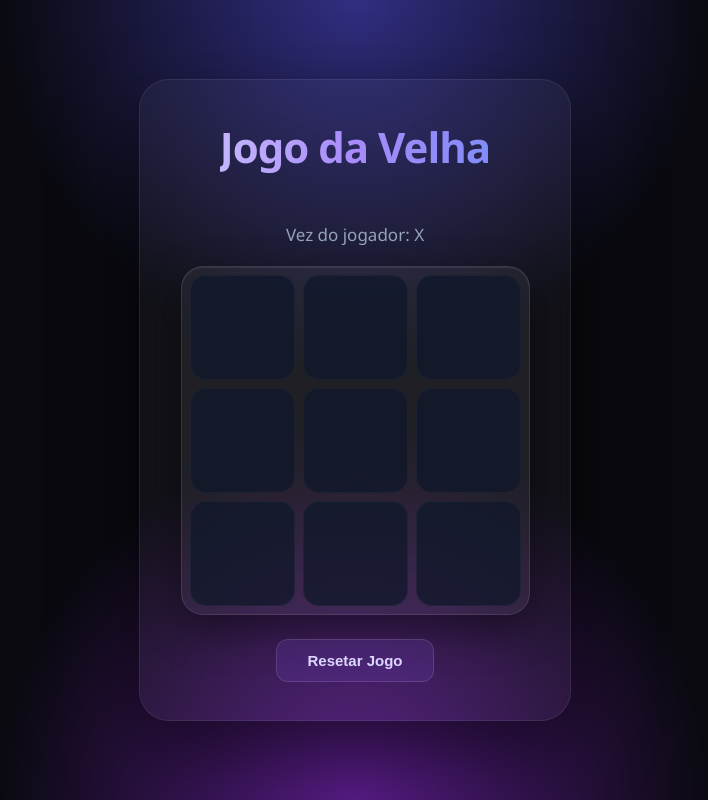
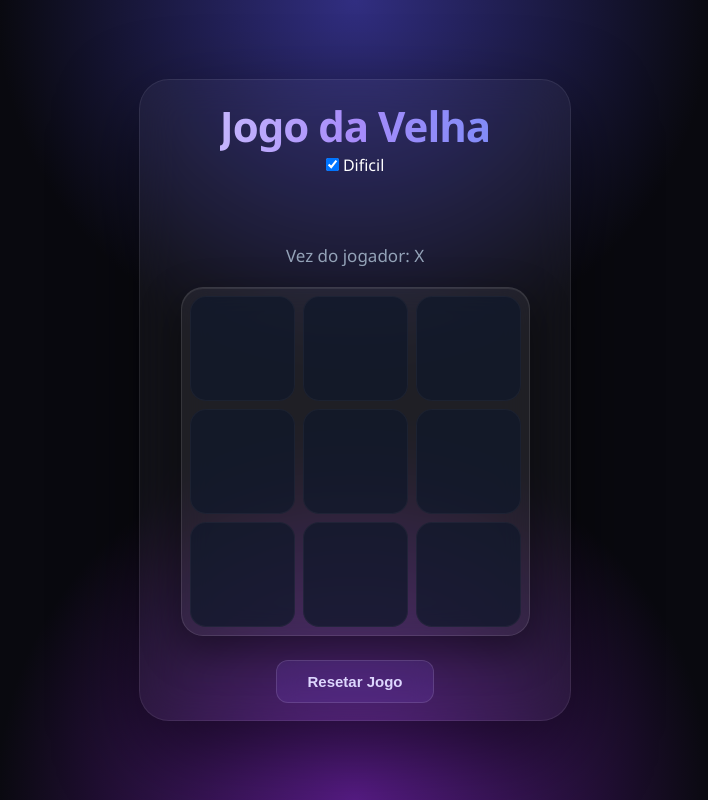
Before and after one commit to caua-a/jogo-da-old-woman, a React (Vite) app: page / in a window 1280 px wide. Shown: the whole page, without its empty margins (285-993 px from the left). Built offline with nearby package versions, Linux system fonts and the light colour scheme.

Commit message:
MOD: Lógica de matemática aplicada como "IA".

```diff
--- a/src/App.jsx
+++ b/src/App.jsx
@@ -7,7 +7,7 @@ function App() {
 
   return (
     <>
-    <Board />
+    <BoardOnline />
     </>
   )
 }
--- a/src/components/Board/BoardOnline.jsx
+++ b/src/components/Board/BoardOnline.jsx
@@ -129,6 +129,7 @@ function Board() {
     }
 
     const jogador = xIsNext ? "X" : "O";
+    console.log()
 
     return (
         <main className={styles.main}>
@@ -137,11 +138,8 @@ function Board() {
             <div style={{ marginBottom: '20px' }}>
                 <label>
                     <input
-                        type="checkbox"
-                        checked={modoImpossivel}
-                        onChange={(e) => setModoImpossivel(e.target.checked)}
-                    />
-                    {' '}Modo Impossível (IA Imbatível)
+                        type="checkbox" checked={modoImpossivel} onChange={(e) => setModoImpossivel(e.target.checked)} />
+                        {'  '}Dificil
                 </label>
             </div>
 
```
Also changed, not shown: src/components/Scoreboard/Scoreboard.jsx (added), src/components/services/qwenApi.js (line endings or trailing spaces).
